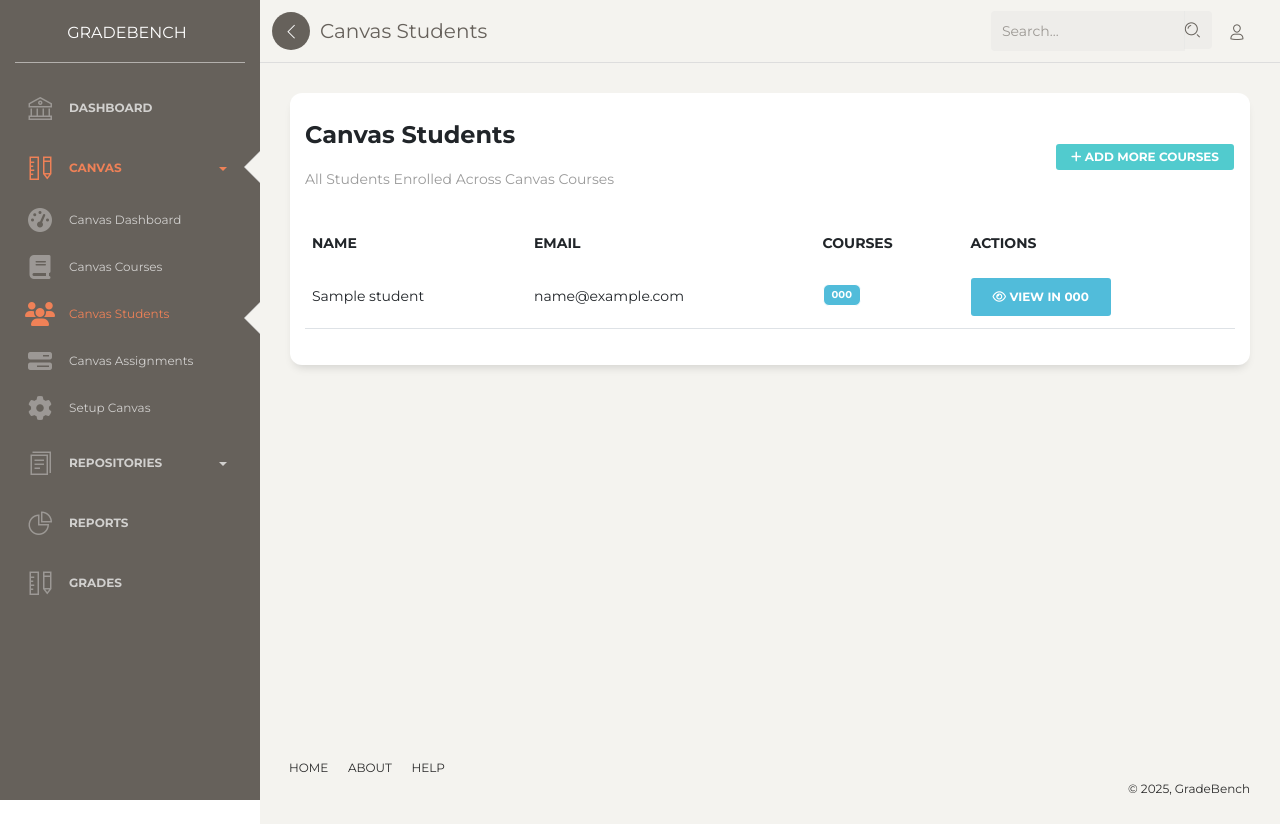
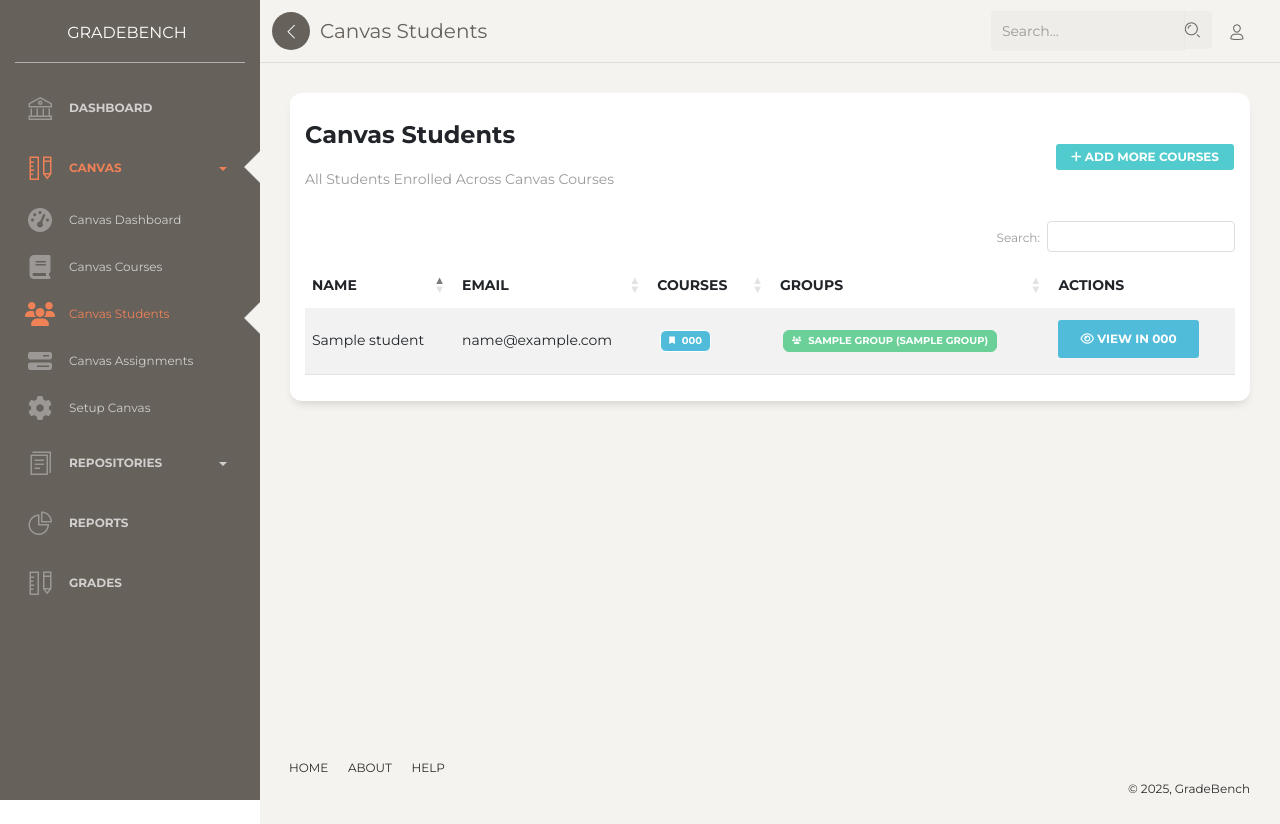
Before and after one commit to bmeddeb/GradeBench, a Django app: template templates/canvas/students_list.html in a window 1280 px wide. Run offline with Django 5.2, Linux system fonts and the light colour scheme; the template is opened without the code that fills it: most values are stand-ins (such as "Sample title", 1, 10 or a date in 2020); some libraries are stand-ins or nearby versions.

Commit message:
Fix: restore CSS

```diff
--- a/templates/canvas/students_list.html
+++ b/templates/canvas/students_list.html
@@ -4,6 +4,56 @@
 {% block title %}Canvas Students | GradeBench{% endblock %}
 {% block page_title %}Canvas Students{% endblock %}
 {% block nav_canvas_students %}active{% endblock %}
+
+{% block extra_css %}
+{{ block.super }}
+<!-- DataTables CSS -->
+<link rel="stylesheet" type="text/css" href="https://cdn.datatables.net/1.11.5/css/dataTables.bootstrap5.min.css"/>
+<style>
+    .bootstrap-tagsinput {
+        width: 100%;
+        min-height: 40px;
+    }
+    .bootstrap-tagsinput .badge {
+        margin: 2px;
+        padding: 5px 8px;
+    }
+    .badge[data-group-id], .group-badge, .badge[data-course-id], .course-badge {
+        cursor: pointer;
+        transition: all 0.3s;
+        margin: 2px 3px;
+        display: inline-block;
+    }
+    .badge[data-group-id]:hover, .group-badge:hover {
+        box-shadow: 0 2px 5px rgba(0,0,0,0.2);
+        transform: translateY(-1px);
+        background-color: #28a745 !important; /* Slightly darker green */
+    }
+    .badge[data-course-id]:hover, .course-badge:hover {
+        box-shadow: 0 2px 5px rgba(0,0,0,0.2);
+        transform: translateY(-1px);
+        background-color: #0d6efd !important; /* Slightly darker blue */
+    }
+    table.dataTable thead .sorting:after,
+    table.dataTable thead .sorting_asc:after,
+    table.dataTable thead .sorting_desc:after {
+        top: 8px;
+        right: 4px;
+    }
+    /* Improve table appearance */
+    #students-table {
+        width: 100% !important;
+    }
+    #students-table th {
+        font-weight: bold;
+    }
+    /* Make group badges more visible */
+    .tagsinput {
+        display: flex;
+        flex-wrap: wrap;
+    }
+</style>
+{% endblock %}
 
 {% block canvas_content %}
 <div class="row">
@@ -25,12 +75,13 @@
             <div class="card-body">
                 <div class="table-responsive">
                     {% if students %}
-                    <table class="table table-hover">
+                    <table id="students-table" class="table table-hover table-striped">
                         <thead class="text-primary">
                             <tr>
                                 <th>Name</th>
                                 <th>Email</th>
                                 <th>Courses</th>
+                                <th>Groups</th>
                                 <th>Actions</th>
                             </tr>
                         </thead>
@@ -39,14 +90,29 @@
                             <tr>
                                 <td>{{ student.name }}</td>
                                 <td>{{ student.email|default:"Not available" }}</td>
+                                <td data-sort="{{ student.courses.0.course.course_code|default:'' }}">
+                                    <div class="tagsinput">
+                                        {% for course_info in student.courses %}
+                                        <a href="{% url 'canvas_course_detail' course_id=course_info.course.canvas_id %}" class="badge bg-info course-badge" title="Click to view course">
+                                            <i class="fa fa-bookmark fa-xs me-1"></i>
+                                            {{ course_info.course.course_code }}
+                                        </a>
+                                        {% endfor %}
+                                    </div>
+                                </td>
                                 <td>
-                                    {% for course_info in student.courses %}
-                                    <span class="badge bg-info">{{ course_info.course.course_code }}</span>
-                                    {% endfor %}
+                                    <div class="tagsinput">
+                                        {% for group in student.groups %}
+                                        <a href="{% url 'canvas_course_groups' course_id=group.course_id %}#category-{{ group.category_id }}" class="badge badge-success group-badge" title="Click to view group">
+                                            <i class="fa fa-users fa-xs me-1"></i>
+                                            {{ group.name }} ({{ group.category_name }})
+                                        </a>
+                                        {% endfor %}
+                                    </div>
                                 </td>
                                 <td>
                                     {% for course_info in student.courses %}
-                                    <a href="{% url 'canvas_student_detail' course_id=course_info.course.canvas_id user_id=student.user_id %}" class="btn btn-info btn-xs">
+                                    <a href="{% url 'canvas_student_detail' course_id=course_info.course.canvas_id user_id=student.user_id %}" class="btn btn-info btn-xs mb-1">
                                         <i class="fa fa-eye"></i> View in {{ course_info.course.course_code }}
                                     </a>
                                     {% if not forloop.last %}<br>{% endif %}
@@ -73,3 +139,27 @@
     </div>
 </div>
 {% endblock %}
+
+{% block extra_js %}
+{{ block.super }}
+<!-- DataTables JS -->
+<script type="text/javascript" src="https://cdn.datatables.net/1.11.5/js/jquery.dataTables.min.js"></script>
+<script type="text/javascript" src="https://cdn.datatables.net/1.11.5/js/dataTables.bootstrap5.min.js"></script>
+<script>
+    // Fix for paper-dashboard.min.js jQuery tagsinput error
+    $.fn.tagsinput = $.fn.tagsinput || function() { return this; };
+
+    $(document).ready(function() {
+        // Initialize DataTable for sorting
+        $('#students-table').DataTable({
+            "order": [[0, "asc"]],  // Default sort by name
+            "paging": false,
+            "info": false,
+            "searching": true,
+            "columnDefs": [
+                { "orderable": false, "targets": 4 }  // Disable sorting on actions column
+            ]
+        });
+    });
+</script>
+{% endblock %}
```
Also changed, not shown: lms/canvas/views/students.py (+26 -1 lines), templates/canvas/course_detail.html (+12 -15 lines), templates/canvas/dashboard.html (+45 -7 lines).
